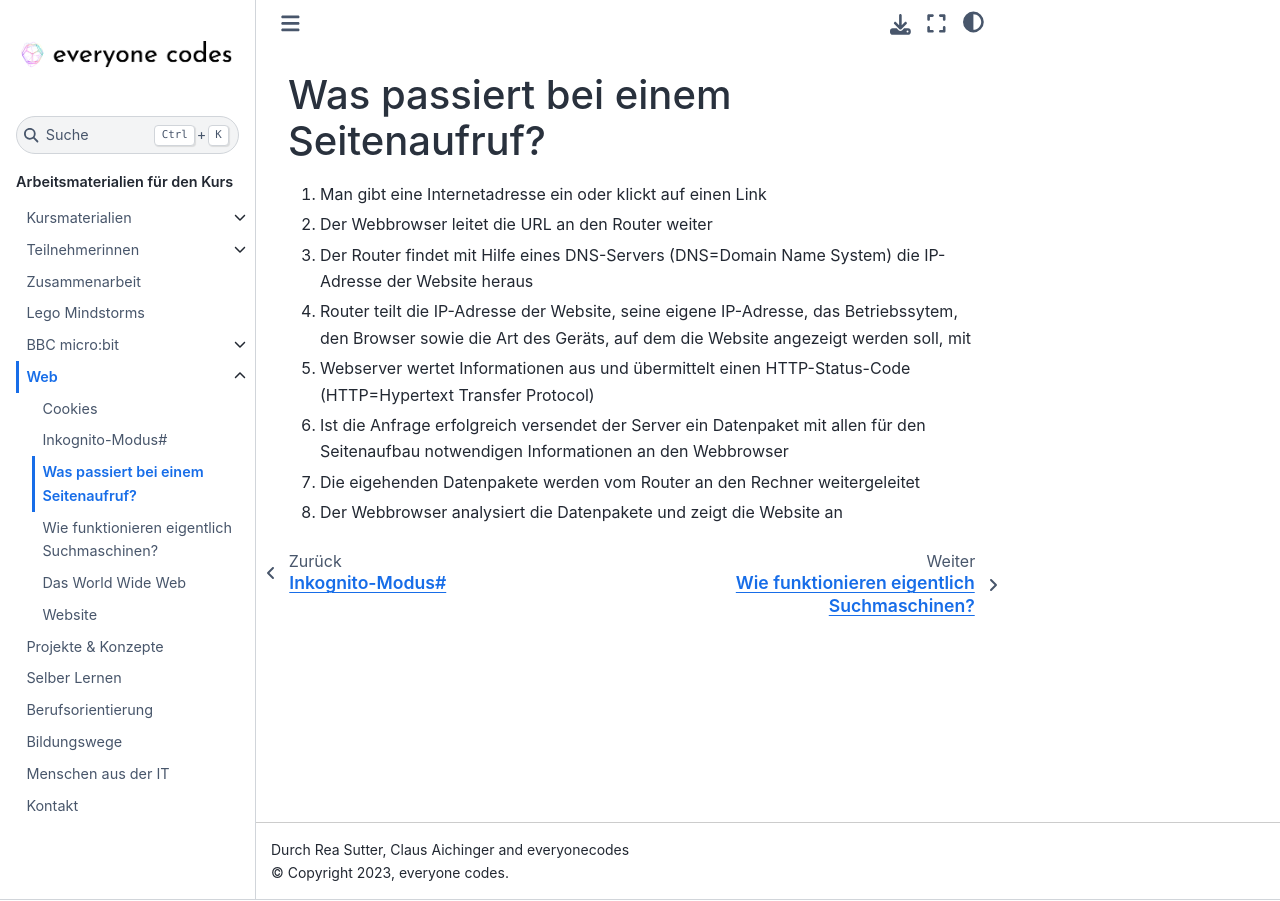
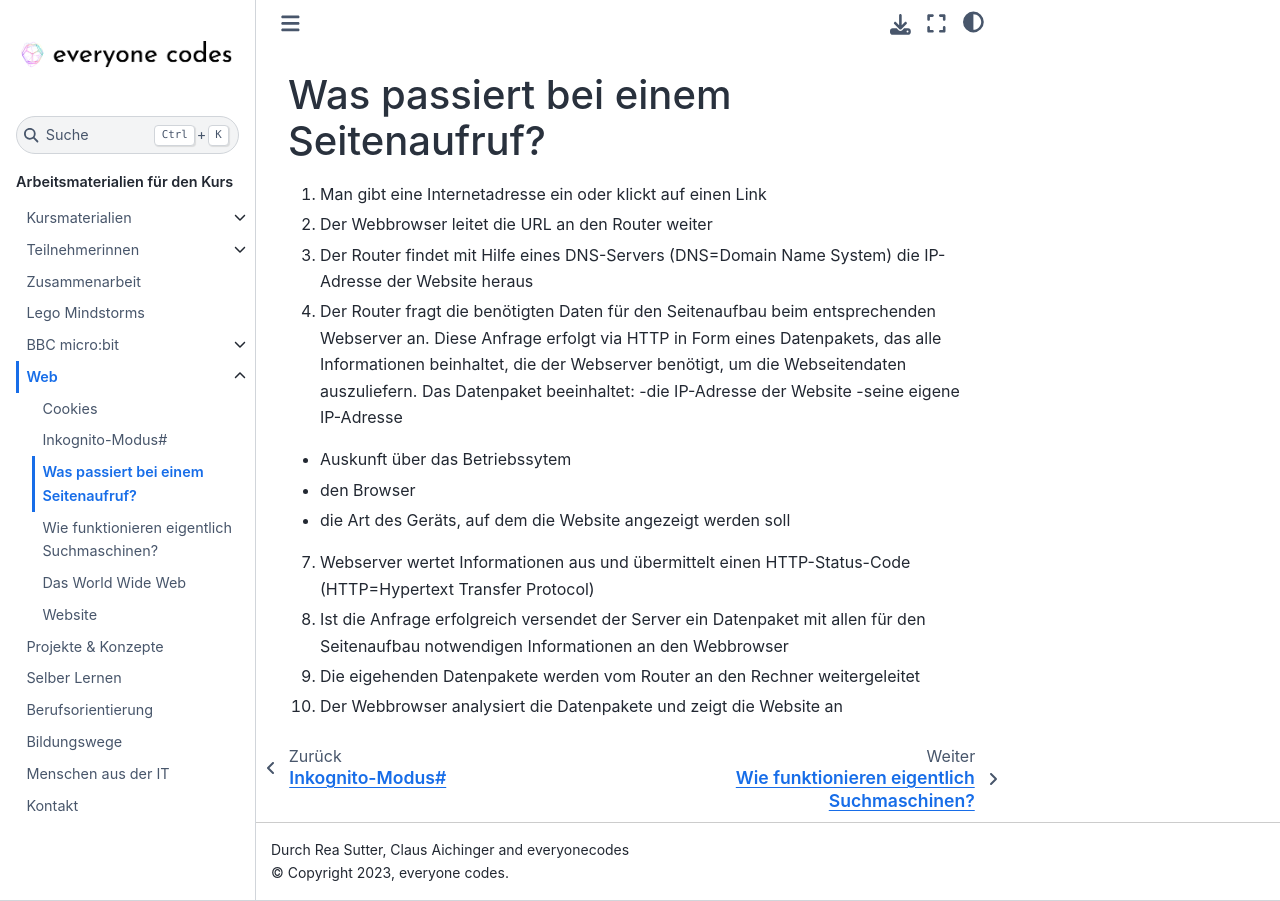
Before and after one commit to ec-mentors/IT-ist-das-was-fuer-mich-i05, a Sphinx documentation site: the page built from source/web/seitenaufruf_www.md, in a window 1280 px wide. Built offline with Sphinx 7.4.7 and the Sphinx Book theme 1.1.4, drawn with Linux system fonts in a browser that asks for light colours.

Commit message:
Update seitenaufruf_www.md

```diff
--- a/source/web/seitenaufruf_www.md
+++ b/source/web/seitenaufruf_www.md
@@ -2,8 +2,13 @@
 1. Man gibt eine Internetadresse ein oder klickt auf einen Link
 2. Der Webbrowser leitet die URL an den Router weiter
 3. Der Router findet mit Hilfe eines DNS-Servers (DNS=Domain Name System) die IP-Adresse der Website heraus
-4. Router teilt die IP-Adresse der Website, seine eigene IP-Adresse, das Betriebssytem, den Browser sowie die Art des Geräts, auf dem die Website angezeigt werden soll, mit
-5. Webserver wertet Informationen aus und übermittelt einen HTTP-Status-Code (HTTP=Hypertext Transfer Protocol)
-6. Ist die Anfrage erfolgreich versendet der Server ein Datenpaket mit allen für den Seitenaufbau notwendigen Informationen an den Webbrowser
-7. Die eigehenden Datenpakete werden vom Router an den Rechner weitergeleitet
-8. Der Webbrowser analysiert die Datenpakete und zeigt die Website an
+4. Der Router fragt die benötigten Daten für den Seitenaufbau beim entsprechenden Webserver an. Diese Anfrage erfolgt via HTTP in Form eines Datenpakets, das alle Informationen beinhaltet, die der Webserver benötigt, um die Webseitendaten auszuliefern. Das Datenpaket beeinhaltet:
+ -die IP-Adresse der Website
+ -seine eigene IP-Adresse
+ - Auskunft über das Betriebssytem
+ - den Browser
+ - die Art des Geräts, auf dem die Website angezeigt werden soll
+7. Webserver wertet Informationen aus und übermittelt einen HTTP-Status-Code (HTTP=Hypertext Transfer Protocol)
+8. Ist die Anfrage erfolgreich versendet der Server ein Datenpaket mit allen für den Seitenaufbau notwendigen Informationen an den Webbrowser
+9. Die eigehenden Datenpakete werden vom Router an den Rechner weitergeleitet
+10. Der Webbrowser analysiert die Datenpakete und zeigt die Website an
```
